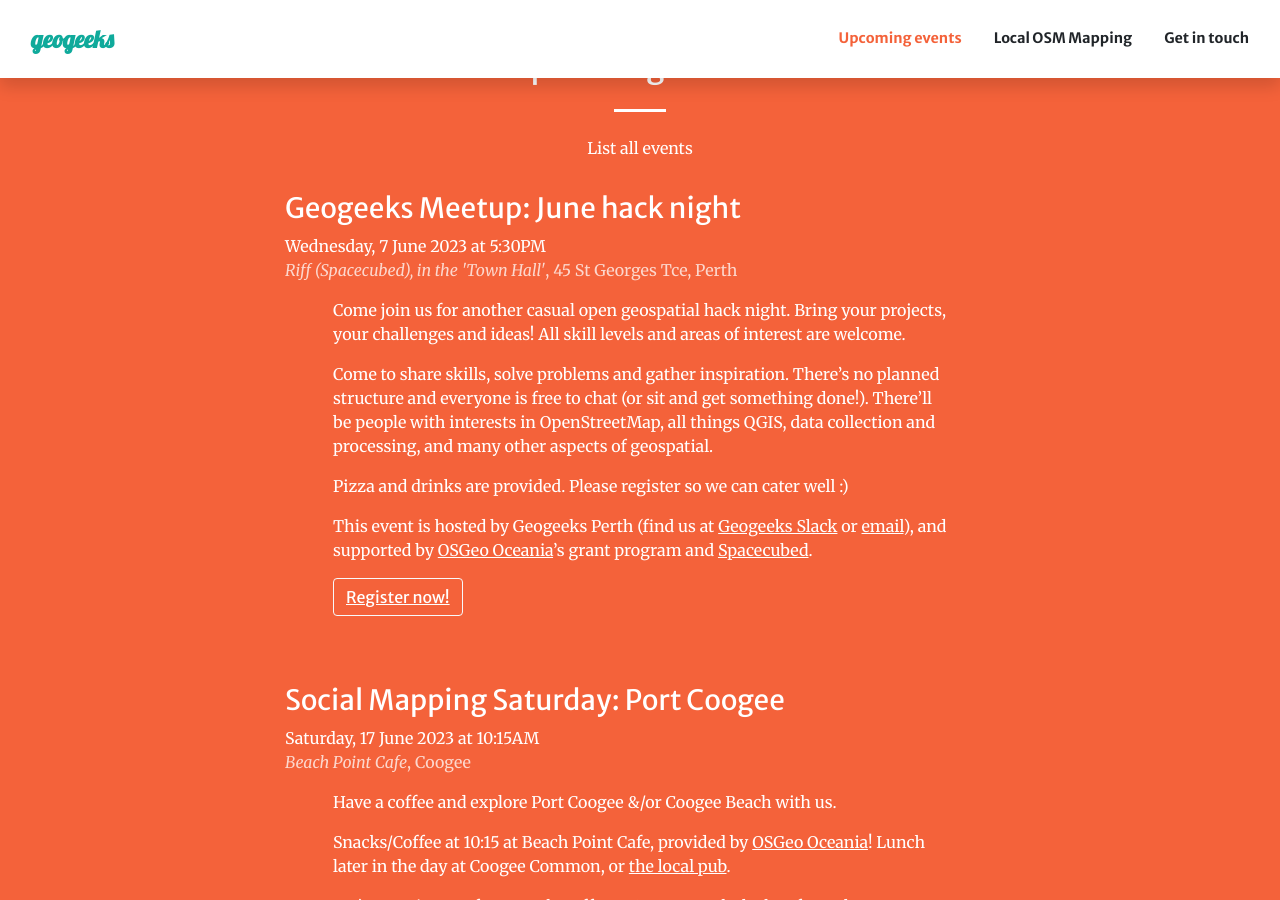
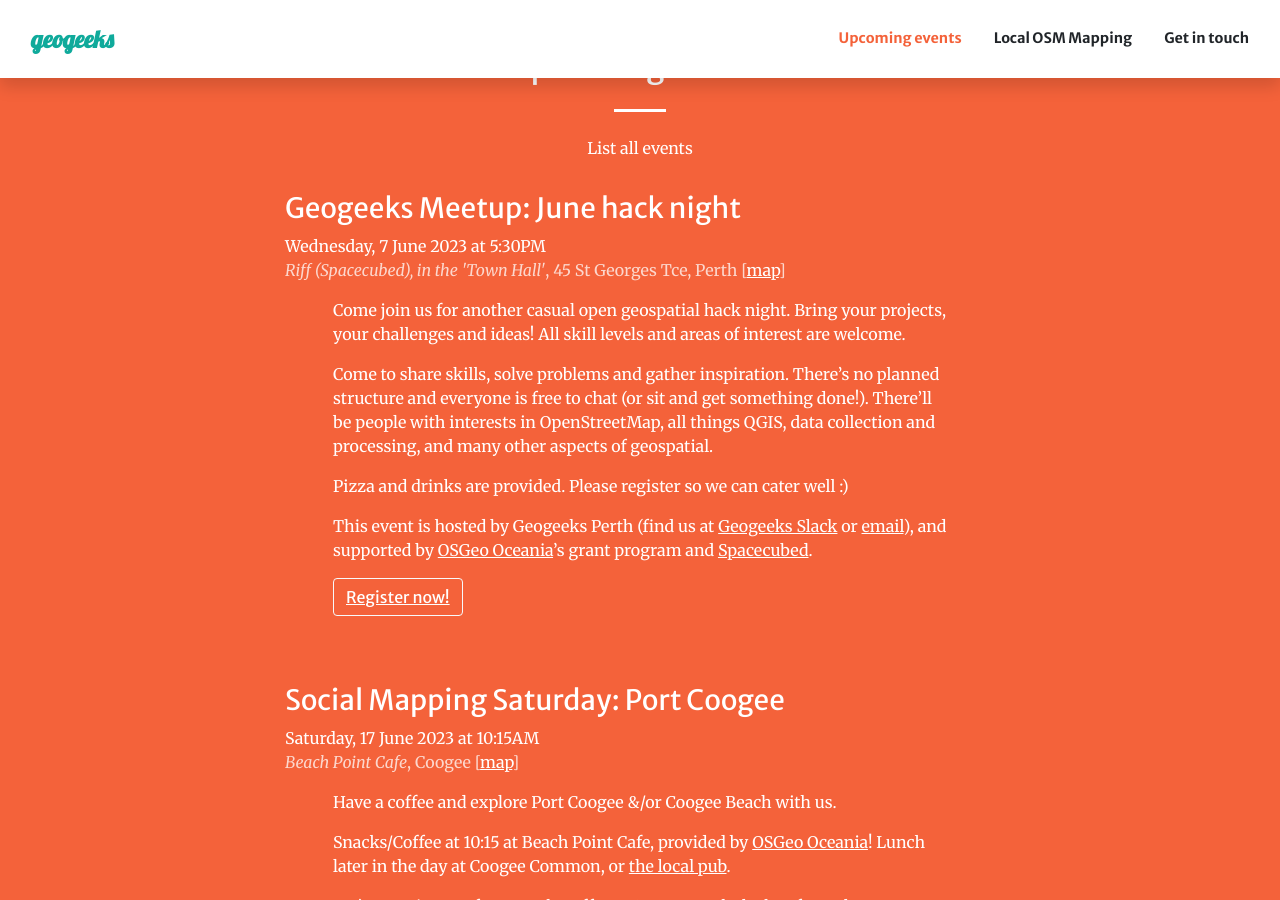
Before and after one commit to geogeeks-au/geogeeks-au.github.io, a Jekyll site: the page built from index.md, in a window 1280 px wide and 900 px high, scrolled down 981 px. Built offline with Jekyll 4.4.1, drawn with Linux system fonts in a browser that asks for light colours; comment, search, counter and statistics services are not loaded.

Commit message:
Fix map link on homepage

```diff
--- a/_layouts/home.html
+++ b/_layouts/home.html
@@ -85,8 +85,8 @@
                 <p class="text-white-75 m-0">
                   {% if event.location.name %}<em>{{ event.location.name }}</em>{% endif %}{% if event.location.name and event.location.address %}, {% endif %}
                   {% if event.location.address %}{{ event.location.address }}{% endif %}
-                  {% if event.location.map %}
-                    [<a href="{{event.location.map}}" class="text-white" target="_blank">map</a>]
+                  {% if event.location.latitude %}
+                    [<a href="https://www.openstreetmap.org/?mlat={{event.location.latitude}}&mlon={{event.location.longitude}}" class="text-white" target="_blank">map</a>]
                   {% endif %}
                 </p>
                 <div class="px-5 pb-1 pt-3">
```
